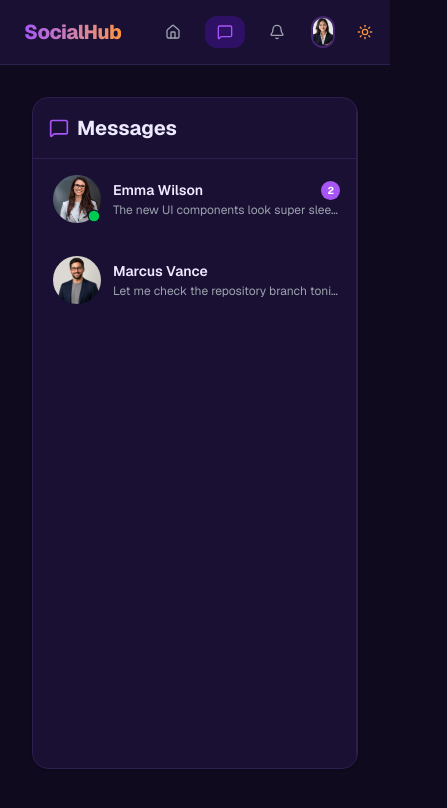
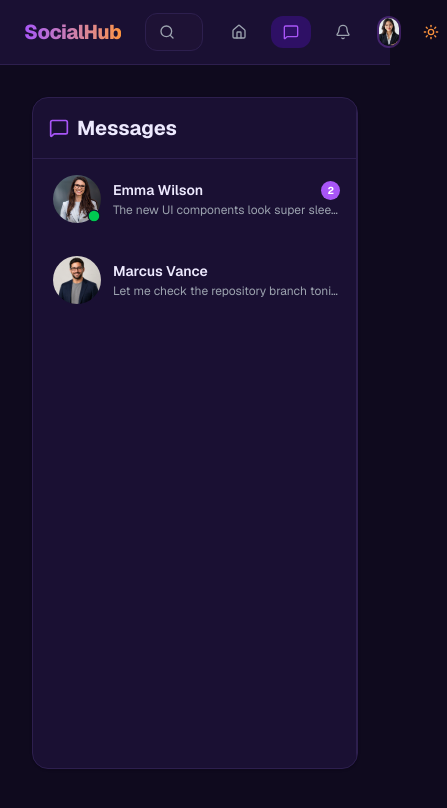
Before and after one commit to Jayamini127/Social-media-assessment, a Next.js app: page /messages in a window 390 px wide. Shown: the top 808 px of the page, 447 px wide, since content can reach past the window. Built offline with nearby package versions, Linux system fonts and the light colour scheme.

Commit message:
fix: make search bar responsive on mobile

```diff
--- a/src/components/Navbar.tsx
+++ b/src/components/Navbar.tsx
@@ -4,7 +4,7 @@ import Link from "next/link";
 import { usePathname, useRouter } from "next/navigation";
 import { useEffect, useState, useRef } from "react";
 import { mockUsers } from "@/data/users";
-import Modal from "@/components/Modal"; // Double check this path matches your folder structure
+import Modal from "@/components/Modal";
 import {
   Home,
   Search,
@@ -13,7 +13,6 @@ import {
   Settings,
   Sun,
   Moon,
-  Clock,
   LogOut,
   User,
   ChevronDown,
@@ -32,7 +31,6 @@ export default function Navbar() {
   const [isProfileOpen, setIsProfileOpen] = useState(false);
   const [isLogoutModalOpen, setIsLogoutModalOpen] = useState(false);
 
-  // Sync dark mode configuration settings
   useEffect(() => {
     const root = window.document.documentElement;
     if (isDarkMode) {
@@ -48,7 +46,6 @@ export default function Navbar() {
     const savedTheme = localStorage.getItem("theme");
     if (savedTheme === "light") setIsDarkMode(false);
   }, []);
-
 
   useEffect(() => {
     function handleClickOutside(event: MouseEvent) {
@@ -74,11 +71,9 @@ export default function Navbar() {
   const handleLogoutConfirm = () => {
     setIsLogoutModalOpen(false);
     setIsProfileOpen(false);
-
     router.push("/");
   };
 
-  // Filter logic checking username or display name matches
   const suggestions = mockUsers.filter(
     (u) =>
       u.name.toLowerCase().includes(searchQuery.toLowerCase()) ||
@@ -94,10 +89,9 @@ export default function Navbar() {
   return (
     <>
       <nav className="bg-[var(--surface-card)] border-b border-[var(--border)] sticky top-0 z-50 transition-colors duration-200">
-        <div className="max-w-6xl mx-auto px-6 h-16 flex items-center justify-between gap-8">
+        <div className="max-w-6xl mx-auto px-6 h-16 flex items-center justify-between gap-4">
 
-          {/* Brand Logo & Wide Search Form Field */}
-          <div className="flex items-center gap-6 flex-1 max-w-xl">
+          <div className="flex items-center gap-6 flex-1">
             <Link
               href="/"
               className="font-extrabold text-xl bg-gradient-to-r from-[var(--primary)] to-[var(--accent)] text-transparent bg-clip-text shrink-0 tracking-tight"
@@ -105,7 +99,8 @@ export default function Navbar() {
               SocialHub
             </Link>
 
-            <div className="relative w-full hidden md:block" ref={searchRef}>
+            {/* FIX: Removed 'hidden md:block' and added responsive width classes */}
+            <div className="relative w-full max-w-xl" ref={searchRef}>
               <form onSubmit={handleSearchSubmit} className="relative flex items-center">
                 <Search className="w-4 h-4 text-[var(--muted)] absolute left-3.5 pointer-events-none" />
                 <input
@@ -114,11 +109,11 @@ export default function Navbar() {
                   value={searchQuery}
                   onChange={(e) => setSearchQuery(e.target.value)}
                   onFocus={() => setIsSearchFocused(true)}
-                  className="w-full pl-10 pr-4 py-2 text-sm bg-[var(--muted-bg)] text-[var(--foreground)] rounded-xl placeholder:text-[var(--muted)] focus:outline-none focus:ring-2 focus:ring-[var(--primary)]/40 transition-all border border-[var(--border)]"
+                  // Added 'w-8 sm:w-full' to ensure it shrinks to an icon on very small screens
+                  className="w-8 sm:w-full pl-10 pr-4 py-2 text-sm bg-[var(--muted-bg)] text-[var(--foreground)] rounded-xl placeholder:text-[var(--muted)] focus:outline-none focus:ring-2 focus:ring-[var(--primary)]/40 transition-all border border-[var(--border)] focus:w-full"
                 />
               </form>
 
-              {/* Enhanced Search Popover Layer */}
               {isSearchFocused && (
                 <div className="absolute top-full left-0 w-full mt-2 bg-[var(--surface-card)] border border-[var(--border)] shadow-2xl rounded-xl overflow-hidden p-2 z-50">
                   <div className="px-3 py-1.5 text-[11px] font-bold tracking-wider uppercase text-[var(--muted)]">
@@ -131,7 +126,7 @@ export default function Navbar() {
                         <button
                           key={user.id}
                           onMouseDown={() => {
-                            setSearchQuery(""); // Clears the navbar text input immediately on search selection
+                            setSearchQuery("");
                             setIsSearchFocused(false);
                             router.push(`/profile/${user.username}`);
                           }}
@@ -146,7 +141,6 @@ export default function Navbar() {
                       ))}
                     </div>
                   ) : (
-                    /* Clear Empty Feedback State Fix */
                     <div className="text-xs font-medium text-[var(--muted)] text-center py-6">
                       No results found for &quot;{searchQuery}&quot;
                     </div>
@@ -156,7 +150,6 @@ export default function Navbar() {
             </div>
           </div>
 
-          {/* Navigation Action Hub Link Collection */}
           <div className="flex items-center gap-3">
             {navItems.map((item) => {
               const Icon = item.icon;
@@ -180,7 +173,6 @@ export default function Navbar() {
 
             <div className="h-4 w-px bg-[var(--border)] mx-1 hidden sm:block" />
 
-            {/* Account Settings Dropdown Control Menu */}
             <div className="relative" ref={profileDropdownRef}>
               <button
                 onClick={() => setIsProfileOpen((prev) => !prev)}
@@ -196,82 +188,39 @@ export default function Navbar() {
 
               {isProfileOpen && (
                 <div className="absolute top-full right-0 mt-2 w-48 bg-[var(--surface-card)] border border-[var(--border)] shadow-2xl rounded-xl overflow-hidden p-1 z-50">
-                  <Link
-                    href="/profile"
-                    onClick={() => setIsProfileOpen(false)}
-                    className="flex items-center gap-2.5 px-3 py-2 text-xs font-medium text-[var(--foreground)] hover:bg-[var(--primary-light)] hover:text-[var(--primary)] rounded-lg transition-colors"
-                  >
-                    <User className="w-4 h-4 text-[var(--muted)]" />
-                    My Profile
+                  <Link href="/profile" onClick={() => setIsProfileOpen(false)} className="flex items-center gap-2.5 px-3 py-2 text-xs font-medium text-[var(--foreground)] hover:bg-[var(--primary-light)] hover:text-[var(--primary)] rounded-lg transition-colors">
+                    <User className="w-4 h-4 text-[var(--muted)]" /> My Profile
                   </Link>
-
-                  <Link
-                    href="/settings"
-                    onClick={() => setIsProfileOpen(false)}
-                    className="flex items-center gap-2.5 px-3 py-2 text-xs font-medium text-[var(--foreground)] hover:bg-[var(--primary-light)] hover:text-[var(--primary)] rounded-lg transition-colors"
-                  >
-                    <Settings className="w-4 h-4 text-[var(--muted)]" />
-                    Settings & Privacy
+                  <Link href="/settings" onClick={() => setIsProfileOpen(false)} className="flex items-center gap-2.5 px-3 py-2 text-xs font-medium text-[var(--foreground)] hover:bg-[var(--primary-light)] hover:text-[var(--primary)] rounded-lg transition-colors">
+                    <Settings className="w-4 h-4 text-[var(--muted)]" /> Settings & Privacy
                   </Link>
-
-                  <Link
-                    href="/search"
-                    onClick={() => setIsProfileOpen(false)}
-                    className="flex items-center gap-2.5 px-3 py-2 text-xs font-medium text-[var(--foreground)] hover:bg-[var(--primary-light)] hover:text-[var(--primary)] rounded-lg transition-colors md:hidden"
-                  >
-                    <Search className="w-4 h-4 text-[var(--muted)]" />
-                    Search
+                  <Link href="/search" onClick={() => setIsProfileOpen(false)} className="flex items-center gap-2.5 px-3 py-2 text-xs font-medium text-[var(--foreground)] hover:bg-[var(--primary-light)] hover:text-[var(--primary)] rounded-lg transition-colors md:hidden">
+                    <Search className="w-4 h-4 text-[var(--muted)]" /> Search
                   </Link>
-
                   <div className="h-px bg-[var(--border)] my-1" />
-
-                  {/* Intercepts Logout redirection action directly with custom modal instead of dead page route */}
-                  <button
-                    onClick={() => setIsLogoutModalOpen(true)}
-                    className="w-full flex items-center gap-2.5 px-3 py-2 text-xs font-medium text-[var(--danger)] hover:bg-[var(--danger)]/10 rounded-lg text-left transition-colors"
-                  >
-                    <LogOut className="w-4 h-4" />
-                    Log Out
+                  <button onClick={() => setIsLogoutModalOpen(true)} className="w-full flex items-center gap-2.5 px-3 py-2 text-xs font-medium text-[var(--danger)] hover:bg-[var(--danger)]/10 rounded-lg text-left transition-colors">
+                    <LogOut className="w-4 h-4" /> Log Out
                   </button>
                 </div>
               )}
             </div>
 
-            {/* Layout Palette Modifier Controls */}
             <button
               onClick={() => setIsDarkMode((prev) => !prev)}
               className="p-2 rounded-xl text-[var(--muted)] hover:bg-[var(--muted-bg)] transition"
             >
               {isDarkMode ? <Sun className="w-4 h-4 text-[var(--accent)]" /> : <Moon className="w-4 h-4 text-[var(--primary)]" />}
             </button>
-
           </div>
         </div>
       </nav>
 
-
-      <Modal
-        isOpen={isLogoutModalOpen}
-        onClose={() => setIsLogoutModalOpen(false)}
-        title="Confirm Logout"
-      >
+      <Modal isOpen={isLogoutModalOpen} onClose={() => setIsLogoutModalOpen(false)} title="Confirm Logout">
         <div className="space-y-4">
-          <p className="text-[var(--muted)] text-xs leading-relaxed">
-            Are you sure you want to sign out?
-          </p>
+          <p className="text-[var(--muted)] text-xs leading-relaxed">Are you sure you want to sign out?</p>
           <div className="flex items-center justify-end gap-2.5 pt-2">
-            <button
-              onClick={() => setIsLogoutModalOpen(false)}
-              className="px-3 py-1.5 rounded-xl text-xs font-semibold text-[var(--foreground)] bg-[var(--muted-bg)] hover:bg-[var(--border)] transition-colors"
-            >
-              Cancel
-            </button>
-            <button
-              onClick={handleLogoutConfirm}
-              className="px-3 py-1.5 rounded-xl text-xs font-semibold bg-[var(--danger)] text-white hover:opacity-90 transition-opacity shadow-lg"
-            >
-              Log Out
-            </button>
+            <button onClick={() => setIsLogoutModalOpen(false)} className="px-3 py-1.5 rounded-xl text-xs font-semibold text-[var(--foreground)] bg-[var(--muted-bg)] hover:bg-[var(--border)] transition-colors">Cancel</button>
+            <button onClick={handleLogoutConfirm} className="px-3 py-1.5 rounded-xl text-xs font-semibold bg-[var(--danger)] text-white hover:opacity-90 transition-opacity shadow-lg">Log Out</button>
           </div>
         </div>
       </Modal>
```
